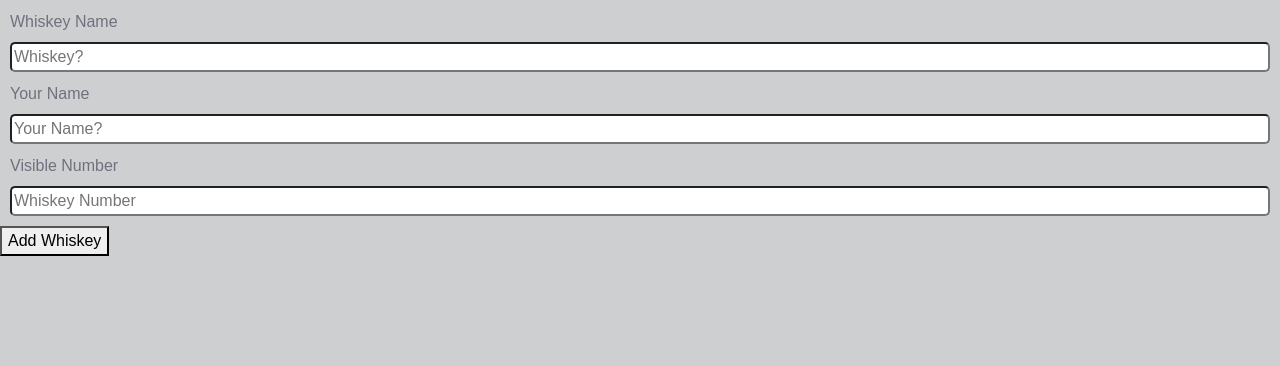
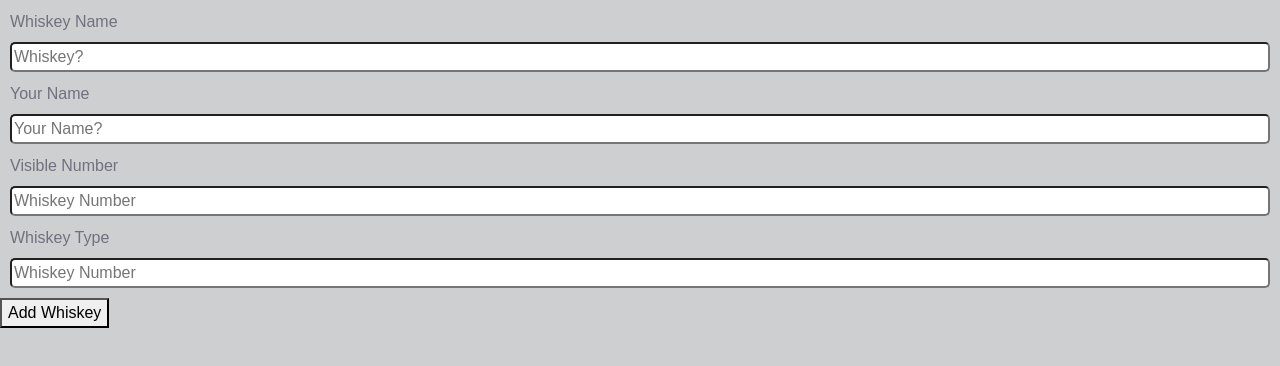
Before and after one commit to Gustavo-Rodriguez/Whiskey, a React (Create React App) app: page /Admin in a window 1280 px wide. Shown: the top 366 px of the page. Built offline with nearby package versions, Linux system fonts and the light colour scheme; no server answers; the database is empty.

Commit message:
Start the Addition of Whiskey Types to app

```diff
--- a/src/components/Form.js
+++ b/src/components/Admin.js
@@ -1,6 +1,6 @@
 import React from 'react';
 
-class Form extends React.Component {
+class Admin extends React.Component {
 	state = {
 		InputWhiskeyName: '',
 		InputEmail: '',
@@ -112,10 +112,20 @@ class Form extends React.Component {
 						placeholder="Whiskey Number"
 						/>
 				</div>
+				<div className="input-container">
+					<div className='input-label'>Whiskey Type</div>
+					<input
+						onChange={this.handleNumber}
+						value={this.state.InputNumber}
+						type='text'
+						placeholder="Whiskey Number"
+						/>
+				</div>
+
 				<button form="new-whiskey-form">Add Whiskey</button>
 			</form>
 		);
 	}
 }
 
-export default Form;
+export default Admin;
--- a/src/components/Main.js
+++ b/src/components/Main.js
@@ -4,7 +4,7 @@ import { Route, Routes } from "react-router-dom"
 import App from "./App"
 import Results from "./Results"
 import listItems from '../data/Data';
-import Form from "./Form";
+import Admin from "./Admin";
 import { ref, set, onValue } from 'firebase/database';
 import db from '../utils/firebase';
 
@@ -102,7 +102,7 @@ class Main extends React.Component {
     <div>
       <Routes>
           <Route path="/" element={<App title={'WHISKEY PARTY APP'} listItems={this.state.listItems} VotingOpen={true}/> }  />
-          <Route path="/Admin" element={<Form handlesubmitfromApp={this.handleSubmitWhiskey} placeholderText={'Whiskey?'}/>} />
+          <Route path="/Admin" element={<Admin handlesubmitfromApp={this.handleSubmitWhiskey} placeholderText={'Whiskey?'}/>} />
           <Route path="/Winner" element={<Results data={this.state.listItems.Whiskeys} />} />
       </Routes>
     </div>
```
Also changed, not shown: 1 other file (tests, documents, lock files or other folders).
